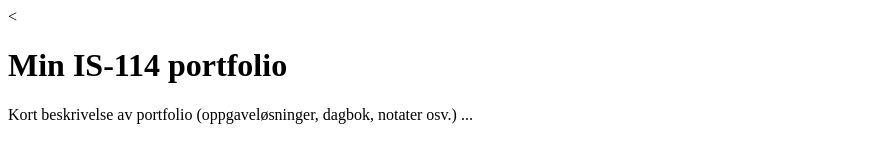
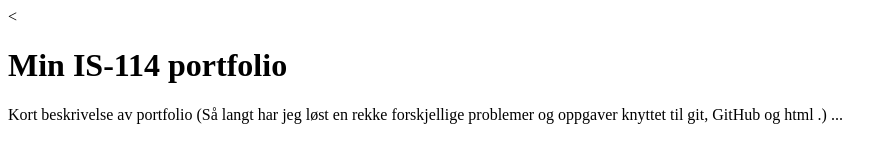
Before and after one commit to BACITKS/is114, a plain HTML site: page docs/index.html in a window 1280 px wide. Shown: the whole page, without its empty margins (0-881 px from the left). Drawn offline with Linux system fonts and the light colour scheme.

Commit message:
Oppdatert tittel og lagt til beskrivelse i index.html

```diff
--- a/docs/index.html
+++ b/docs/index.html
@@ -3,10 +3,11 @@
 <head>
 <meta charset="utf-8">
 <meta name="viewport" content="width=device-width, initial-scale=1">
-<title>(navn [mellomnavn]* etternavn)</title>
+<title>(Kristian * Stenersen)</title>
 <</head>
 <body>
 <h1>Min IS-114 portfolio</h1>
-<p>Kort beskrivelse av portfolio (oppgaveløsninger, dagbok, notater osv.) ...
+<p>Kort beskrivelse av portfolio (Så langt har jeg løst en rekke forskjellige
+    problemer og oppgaver knyttet til git, GitHub og html .) ...
 </body>
 </html>
```
